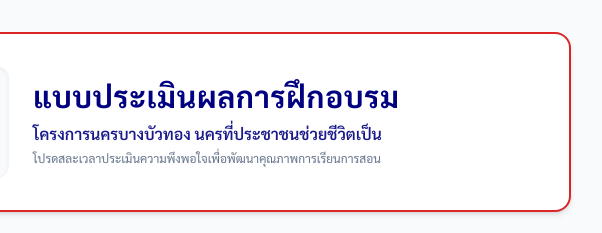
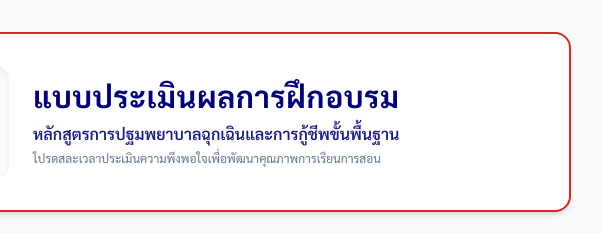
Before and after one commit to oxyfight/-BLS, a plain HTML site: page index.html in a window 1280 px wide. Shown: the top 233 px of the page, 437-1039 px from the left. Drawn offline with nearby package versions, Linux system fonts and the light colour scheme.

Commit message:
Update index.html

```diff
--- a/index.html
+++ b/index.html
@@ -30,7 +30,7 @@
       </div>
       <div class="text-center md:text-left">
         <h1 class="text-2xl md:text-3xl font-bold mb-2 tracking-wide text-[#000080]">แบบประเมินผลการฝึกอบรม</h1>
-        <p class="text-[#000080]/90 text-sm md:text-base font-semibold">โครงการนครบางบัวทอง นครที่ประชาชนช่วยชีวิตเป็น</p>
+        <p class="text-[#000080]/90 text-sm md:text-base font-semibold">หลักสูตรการปฐมพยาบาลฉุกเฉินและการกู้ชีพขั้นพื้นฐาน</p>
         <p class="text-slate-500 text-xs mt-1">โปรดสละเวลาประเมินความพึงพอใจเพื่อพัฒนาคุณภาพการเรียนการสอน</p>
       </div>
     </div>
```
